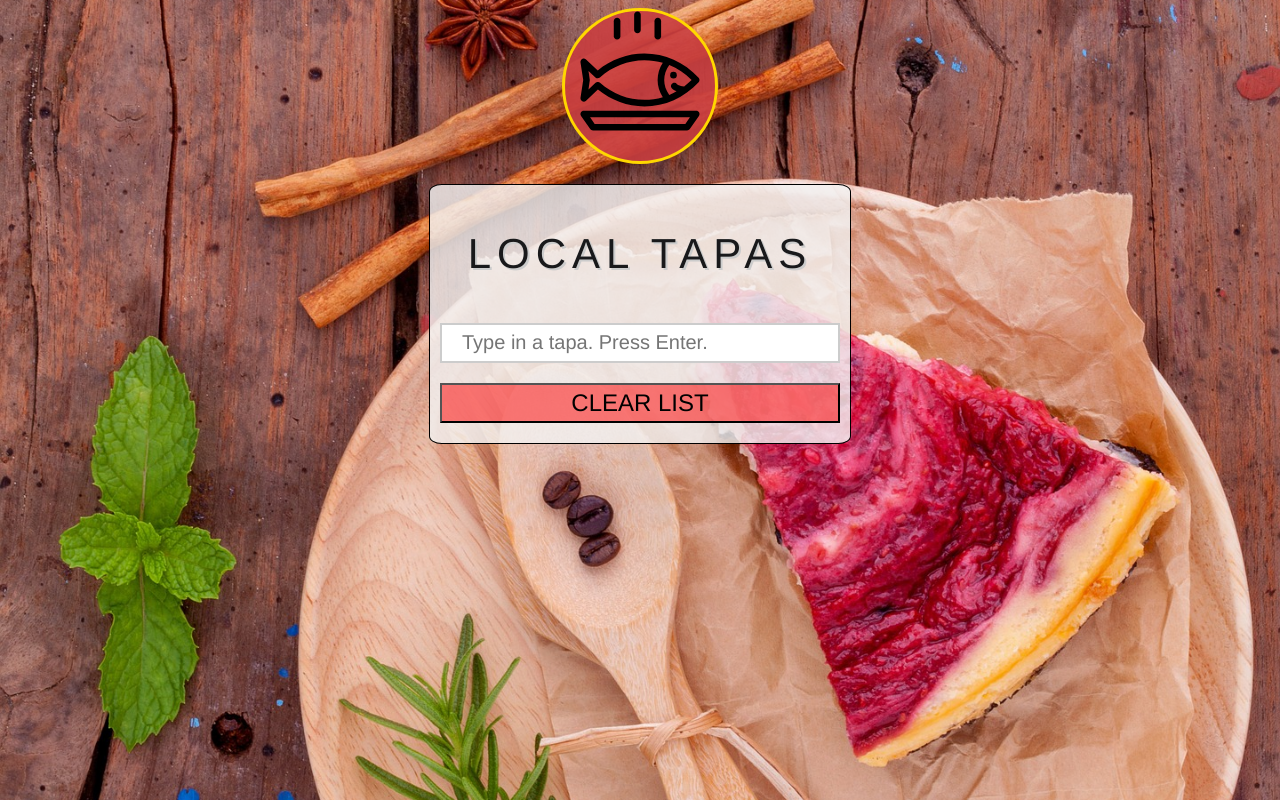
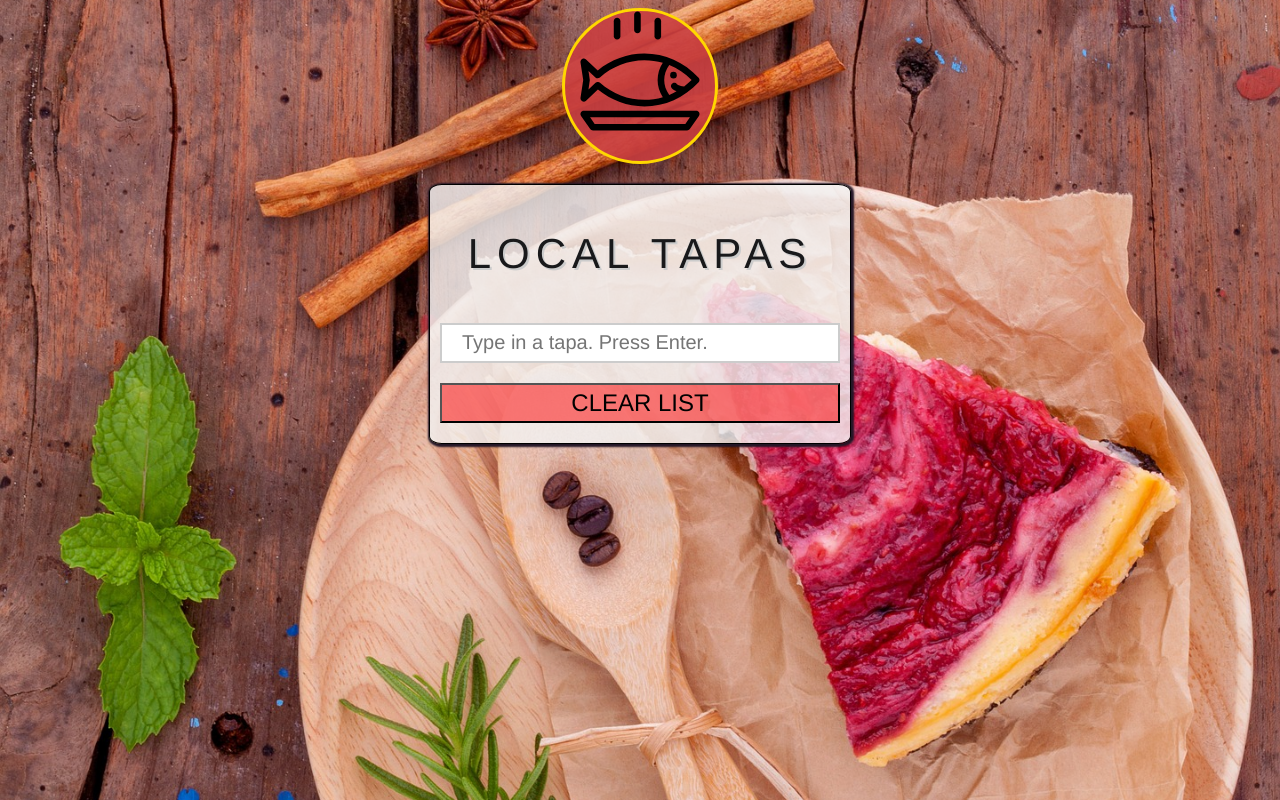
Before and after one commit to thmsdnnr/javascript30, a plain HTML site: page day15/index.html in a window 1280 px wide. Drawn offline with Linux system fonts and the light colour scheme.

Commit message:
box shadow? eh...

```diff
--- a/day15/style.css
+++ b/day15/style.css
@@ -60,6 +60,7 @@ div.wrapper {
   text-align: center;
   border: 1px solid black;
   border-radius: 3%;
+  box-shadow: 1px 1px 2px 2px #231626;
 }
 
 div.clear {
```
